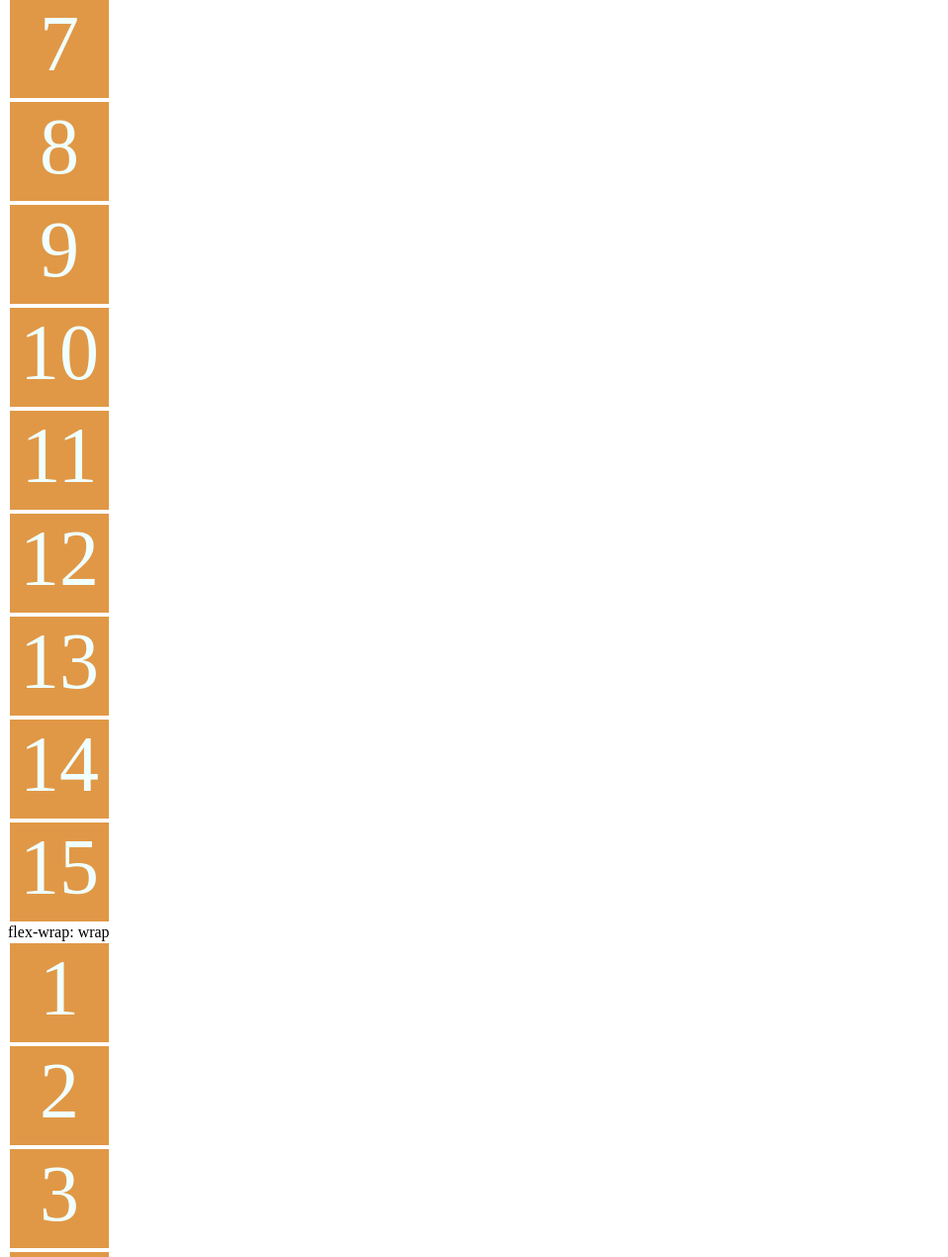
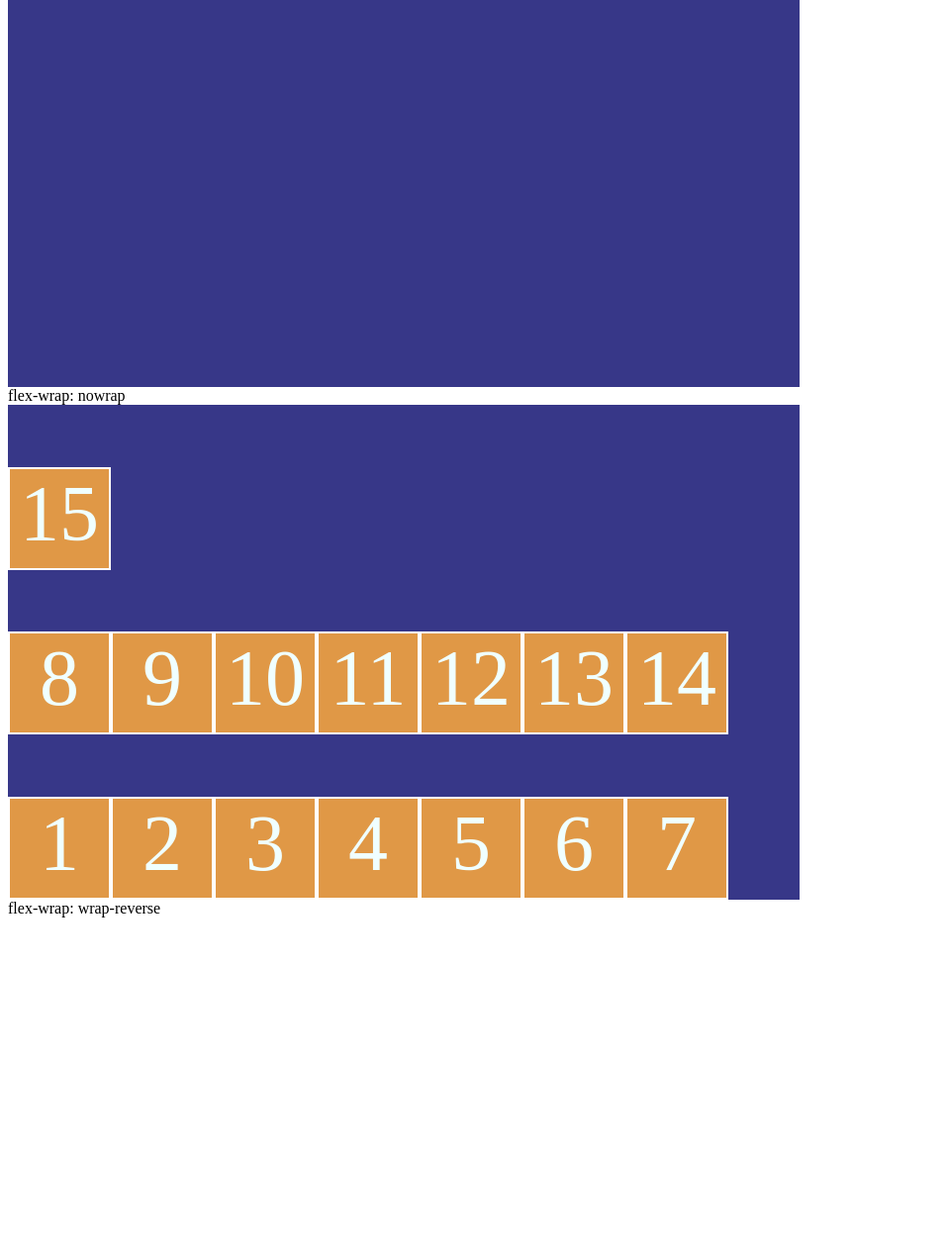
Before and after one commit to ravi1620/flex-box1, a plain HTML site: page flex-box 1/flex-wrap.html in a window 1280 px wide. Shown: the part 635-1905 px from the top of the page at 99% size, without its empty margins (0-958 px from the left). After the commit the page ends 1570 px from the top, so only its background shows below. Drawn offline with Linux system fonts and the light colour scheme.

Commit message:
Update flex-wrap.html

```diff
--- a/flex-box 1/flex-wrap.html
+++ b/flex-box 1/flex-wrap.html
@@ -7,7 +7,7 @@
     <link rel="stylesheet" href="style.css" />
   </head>
   <body>
-    <div class="flex-wrapDiv">
+    <div class="mainDiv flex-wrapDiv">
       <div class="div1">1</div>
       <div class="div1">2</div>
       <div class="div1">3</div>
@@ -26,7 +26,7 @@
     </div>
     flex-wrap: wrap <br />
 
-    <div class="flex-nowrapDiv">
+    <div class="mainDiv flex-nowrapDiv">
       <div class="div1">1</div>
       <div class="div1">2</div>
       <div class="div1">3</div>
@@ -45,7 +45,7 @@
     </div>
     flex-wrap: nowrap <br />
 
-    <div class="flex-wrap-reverseDiv">
+    <div class="mainDiv flex-wrap-reverseDiv">
       <div class="div1">1</div>
       <div class="div1">2</div>
       <div class="div1">3</div>
```
